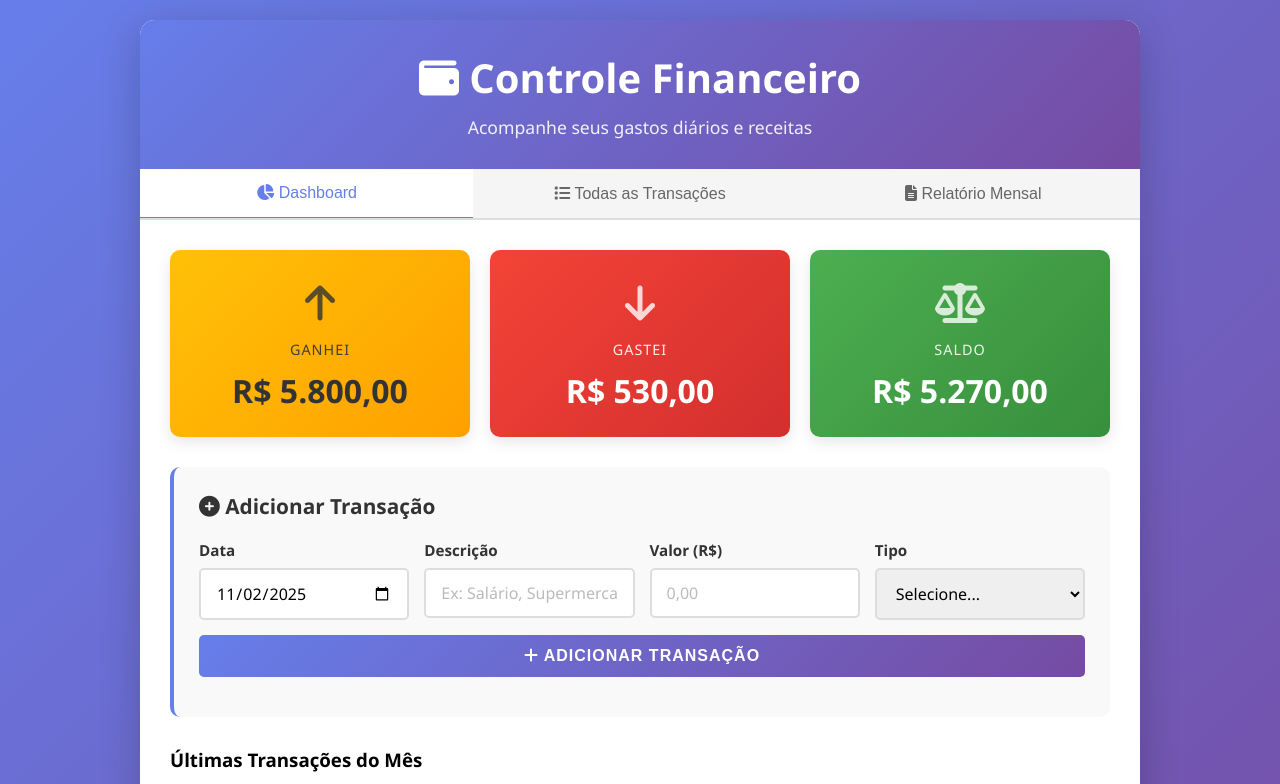
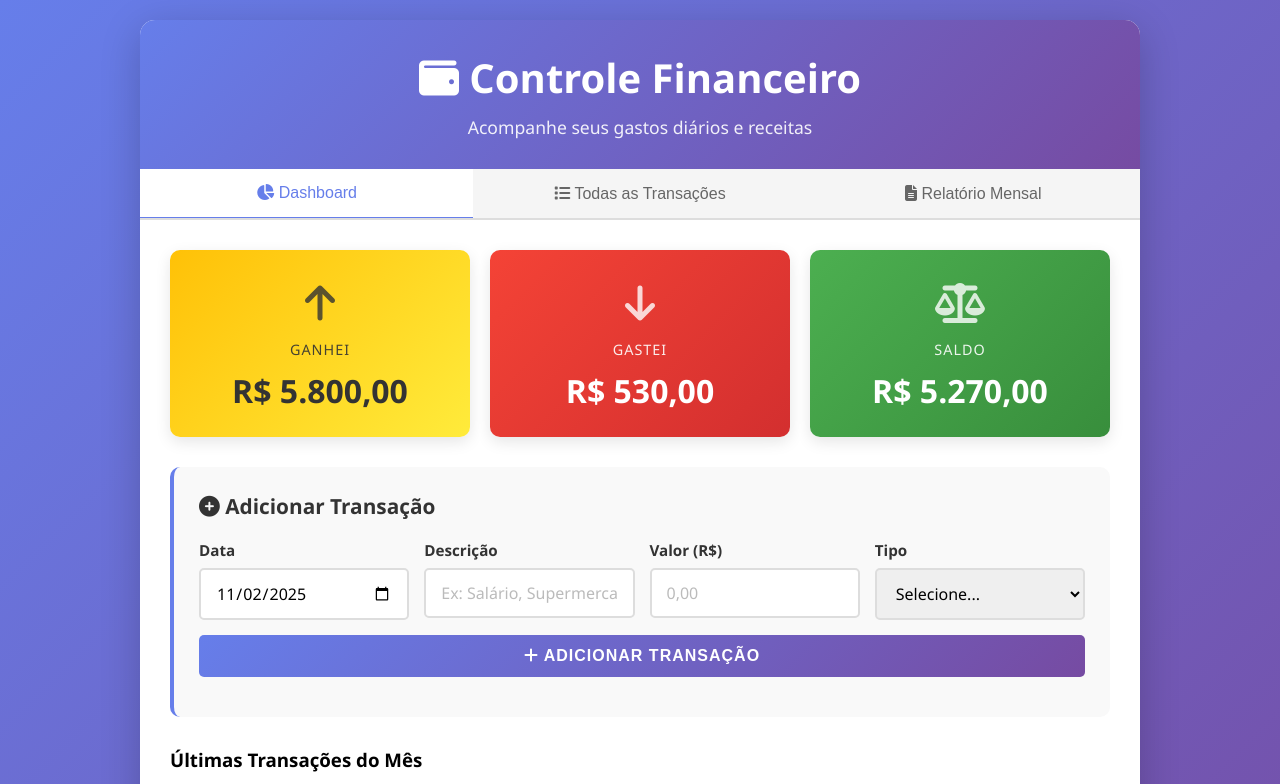
Before and after one commit to rickcruzzz/controledegastosss, a plain HTML site: page index.html in a window 1280 px wide. Shown: the top 784 px of the page. Drawn offline with Linux system fonts and the light colour scheme.

```diff
--- a/index.html
+++ b/index.html
@@ -122,11 +122,13 @@
             box-shadow: 0 8px 20px rgba(0,0,0,0.15);
         }
 
+        /* Ganhei amarelo */
         .card-ganhei {
-            background: linear-gradient(135deg, #FFC107 0%, #FFA000 100%);
+            background: linear-gradient(135deg, #FFC107 0%, #FFEB3B 100%);
             color: #333;
         }
 
+        /* Gastei vermelho */
         .card-gastei {
             background: linear-gradient(135deg, #F44336 0%, #D32F2F 100%);
         }
```
